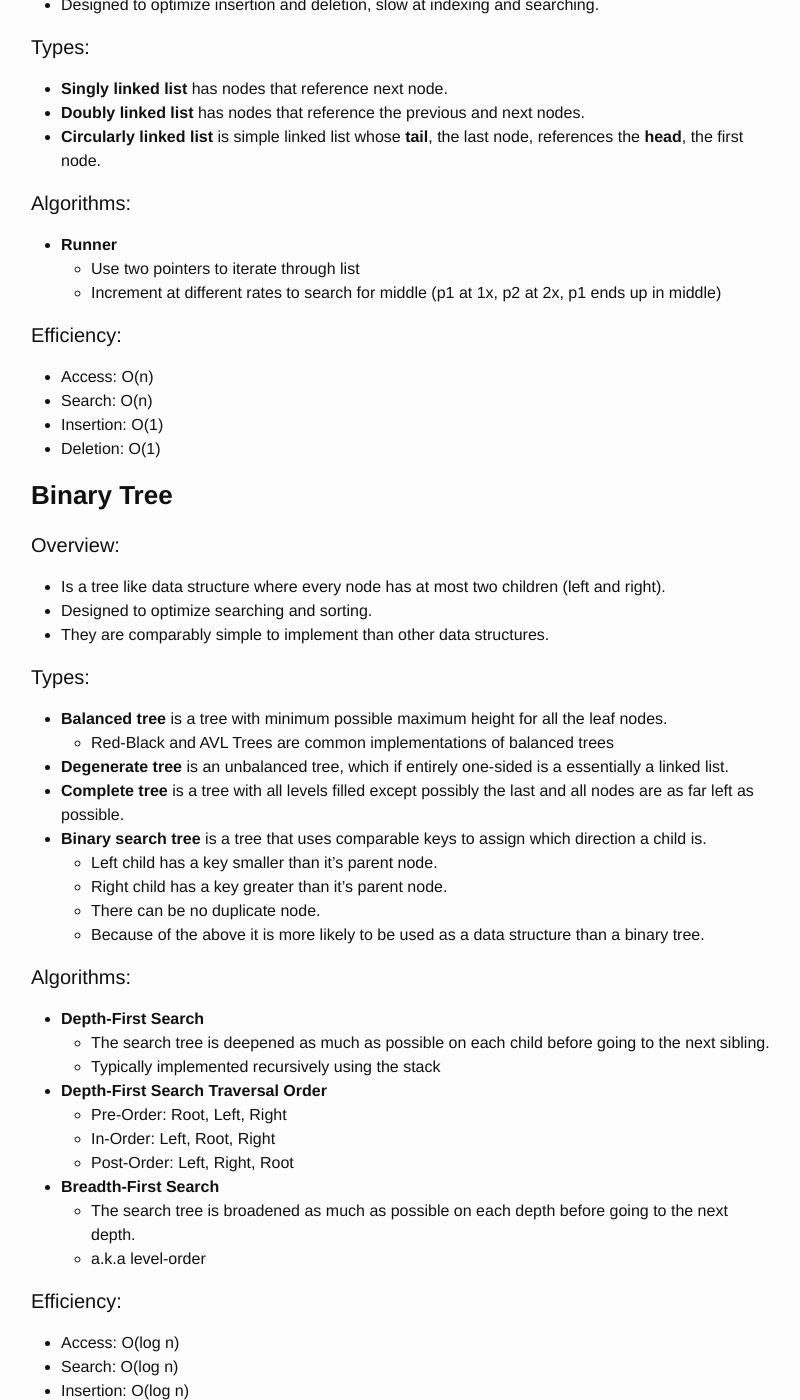
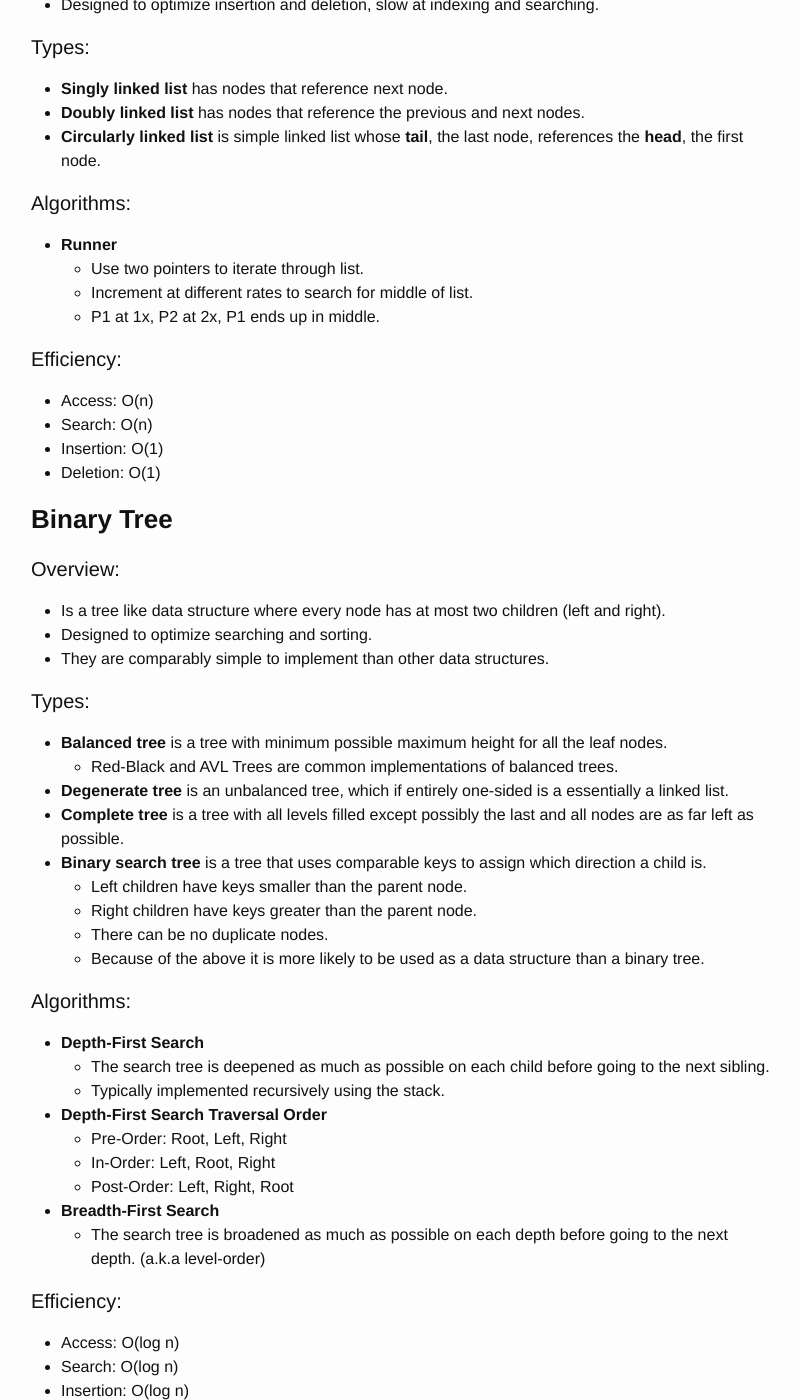
Before and after one commit to eschwabe/eschwabe.github.io, a Jekyll site: the page built from _posts/2016-03-27-data-structures.markdown, in a window 1280 px wide and 1400 px high, scrolled down 2673 px. Shown: the whole window, without its empty margins (239-1039 px from the left). Built offline with Jekyll 4.4.1, drawn with Linux system fonts in a browser that asks for light colours; nearby versions of some CDN libraries; comment, search, counter and statistics services are not loaded; some of the changed text lies outside the part shown.

Commit message:
Fix typos in data structures post

```diff
--- a/_posts/2016-03-27-data-structures.markdown
+++ b/_posts/2016-03-27-data-structures.markdown
@@ -98,9 +98,9 @@
 
 #### Overview:
 - Stores data with **nodes** that point to other nodes.
-  - Nodes, at its most basic it has one datum and one reference (another node).
+  - Nodes, at their most basic have one datum and one reference (another node).
   - A linked list _chains_ nodes together by pointing one node's reference towards another node.
-- List requires maintaining a reference to the head and/or tail node
+- List requires maintaining a reference to the head and/or tail node.
 - Designed to optimize insertion and deletion, slow at indexing and searching.
 
 #### Types:
@@ -110,8 +110,9 @@
 
 #### Algorithms:
 - **Runner**
-  - Use two pointers to iterate through list
-  - Increment at different rates to search for middle (p1 at 1x, p2 at 2x, p1 ends up in middle)
+  - Use two pointers to iterate through list.
+  - Increment at different rates to search for middle of list.
+  - P1 at 1x, P2 at 2x, P1 ends up in middle.
 
 #### Efficiency:
 - Access:     O(n)
@@ -129,26 +130,25 @@
 
 #### Types:
 - **Balanced tree** is a tree with minimum possible maximum height for all the leaf nodes.
-  - Red-Black and AVL Trees are common implementations of balanced trees
+  - Red-Black and AVL Trees are common implementations of balanced trees.
 - **Degenerate tree** is an unbalanced tree, which if entirely one-sided is a essentially a linked list.
 - **Complete tree** is a tree with all levels filled except possibly the last and all nodes are as far left as possible.
 - **Binary search tree** is a tree that uses comparable keys to assign which direction a child is.
-  - Left child has a key smaller than it's parent node.
-  - Right child has a key greater than it's parent node.
-  - There can be no duplicate node.
+  - Left children have keys smaller than the parent node.
+  - Right children have keys greater than the parent node.
+  - There can be no duplicate nodes.
   - Because of the above it is more likely to be used as a data structure than a binary tree.
 
 #### Algorithms:
 - **Depth-First Search**
   - The search tree is deepened as much as possible on each child before going to the next sibling.
-  - Typically implemented recursively using the stack
+  - Typically implemented recursively using the stack.
 - **Depth-First Search Traversal Order**
   - Pre-Order: Root, Left, Right
   - In-Order: Left, Root, Right
   - Post-Order: Left, Right, Root
 - **Breadth-First Search**
-  - The search tree is broadened as much as possible on each depth before going to the next depth.
-  - a.k.a level-order
+  - The search tree is broadened as much as possible on each depth before going to the next depth. (a.k.a level-order)
 
 #### Efficiency:
 - Access:     O(log n)
```
Also changed, not shown: other parts of _posts/2016-03-27-data-structures.markdown (+2 -2 lines).
